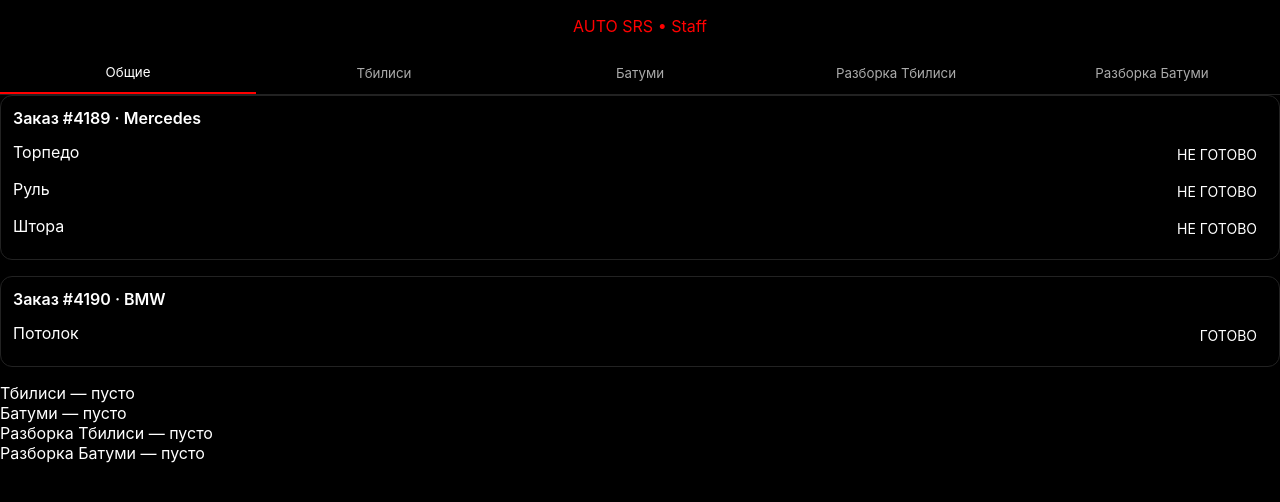
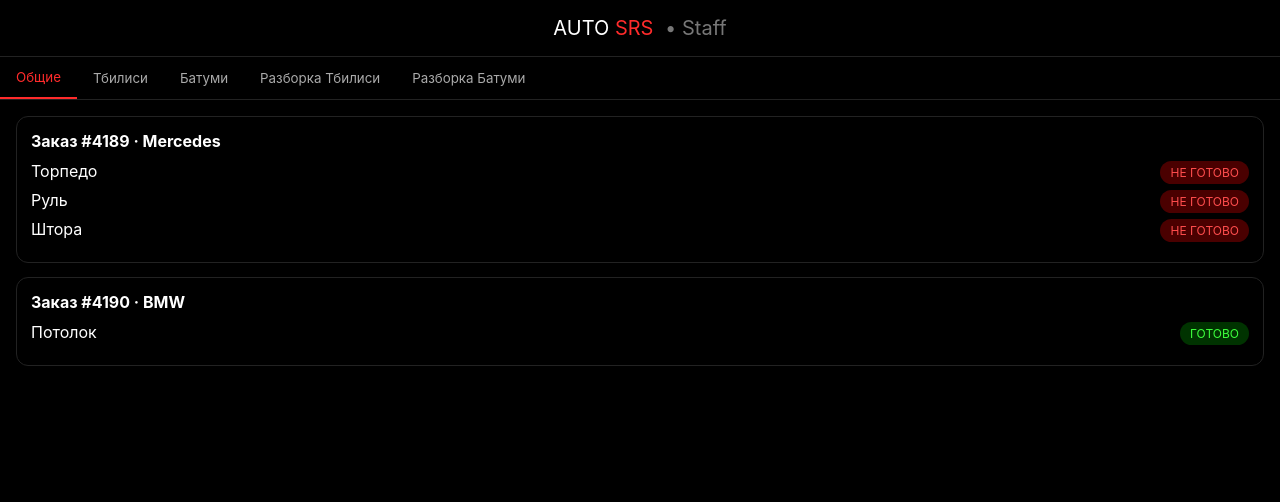
Before and after one commit to runyakol-png/Auto-SRSge, a plain HTML site: page app.html in a window 1280 px wide. Drawn offline with Linux system fonts and the light colour scheme.

Commit message:
Update style.css

```diff
--- a/style.css
+++ b/style.css
@@ -1,6 +1,6 @@
 * {
   box-sizing: border-box;
-  font-family: -apple-system, BlinkMacSystemFont, sans-serif;
+  font-family: -apple-system, BlinkMacSystemFont, "Segoe UI", sans-serif;
 }
 
 body {
@@ -9,13 +9,66 @@ body {
   color: #fff;
 }
 
-header {
-  padding: 16px;
+/* ---------- LOGIN ---------- */
+
+.login-page {
+  display: flex;
+  align-items: center;
+  justify-content: center;
+  height: 100vh;
+}
+
+.login-container {
   text-align: center;
 }
 
-header span {
-  color: red;
+.logo {
+  font-size: 42px;
+  letter-spacing: 4px;
+  margin-bottom: 40px;
+}
+
+.auto {
+  color: #fff;
+}
+
+.srs {
+  color: #ff2b2b;
+}
+
+.login-btn {
+  padding: 14px 50px;
+  font-size: 16px;
+  border: 1px solid #ff2b2b;
+  background: transparent;
+  color: #ff2b2b;
+  border-radius: 30px;
+  cursor: pointer;
+}
+
+.login-btn:hover {
+  background: #ff2b2b;
+  color: #000;
+}
+
+.login-sub {
+  margin-top: 14px;
+  font-size: 12px;
+  color: #666;
+}
+
+/* ---------- APP ---------- */
+
+.header {
+  padding: 16px;
+  text-align: center;
+  font-size: 20px;
+  border-bottom: 1px solid #222;
+}
+
+.staff {
+  color: #777;
+  margin-left: 6px;
 }
 
 .tabs {
@@ -24,55 +77,62 @@ header span {
   border-bottom: 1px solid #222;
 }
 
-.tabs button {
-  flex: 1;
-  padding: 12px;
+.tab {
+  flex: none;
+  padding: 12px 16px;
   background: none;
+  color: #aaa;
   border: none;
-  color: #aaa;
   cursor: pointer;
 }
 
-.tabs button.active {
-  color: #fff;
-  border-bottom: 2px solid red;
+.tab.active {
+  color: #ff2b2b;
+  border-bottom: 2px solid #ff2b2b;
 }
 
-#orders {
+.content {
   padding: 16px;
+}
+
+.page {
+  display: none;
+}
+
+.page.active {
+  display: block;
 }
 
 .order {
   border: 1px solid #222;
   border-radius: 12px;
-  padding: 12px;
-  margin-bottom: 16px;
+  padding: 14px;
+  margin-bottom: 14px;
 }
 
 .order-title {
-  font-weight: 600;
-  margin-bottom: 8px;
+  margin-bottom: 10px;
+  font-weight: bold;
 }
 
 .item {
   display: flex;
   justify-content: space-between;
-  padding: 6px 0;
+  margin-bottom: 6px;
 }
 
 .status {
   padding: 4px 10px;
   border-radius: 20px;
-  cursor: pointer;
-  font-size: 14px;
+  font-size: 12px;
 }
 
-.pending {
-  background: #330000;
-  color: red;
+.red {
+  background: #4a0000;
+  color: #ff4d4d;
 }
 
-.done {
+.green {
   background: #003300;
-  color: #00ff66;
+  color: #3cff3c;
 }
```
